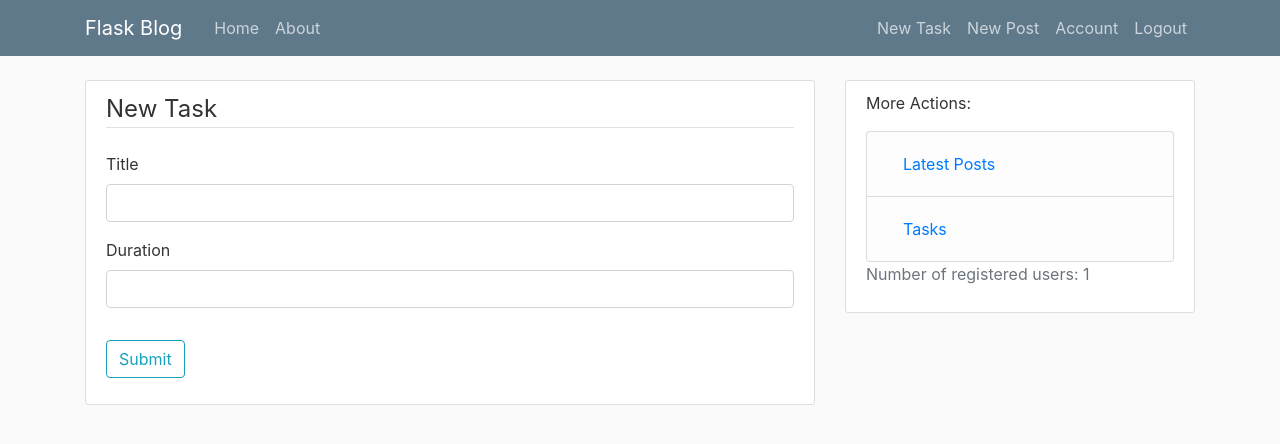
After one commit to royruho/flaskblog, a Flask app: page /task/new in a window 1280 px wide. The commit adds this page. Shown: the top 444 px of the page. Run offline with Flask 2, Linux system fonts and the light colour scheme; the visitor is signed in with stand-in values (Sample User, id 1); data comes from the database, SQL or seed files in the repository; both versions use the stored data as it was after the commit.

Commit message:
added tasks feature

```diff
--- a/flaskblog/__init__.py
+++ b/flaskblog/__init__.py
@@ -14,11 +14,13 @@ login_manager.login_message_category = 'info'  # bootstrap class for messages
 
 from flaskblog.users.routes import users
 from flaskblog.posts.routes import posts
+from flaskblog.tasks.routes import tasks
 from flaskblog.main.routes import main
 from flaskblog.errors.handlers import errors
 
 
 def create_app(config_class=Config):
+    print("create app")
     app = Flask(__name__)
     app.config.from_object(Config)
 
@@ -29,6 +31,7 @@ def create_app(config_class=Config):
 
     app.register_blueprint(users)
     app.register_blueprint(posts)
+    app.register_blueprint(tasks)
     app.register_blueprint(main)
     app.register_blueprint(errors)
 
--- a/flaskblog/models.py
+++ b/flaskblog/models.py
@@ -17,10 +17,15 @@ class User(db.Model, UserMixin):
     image_file = db.Column(db.String(20), nullable=False, default='default.jpg')
     password = db.Column(db.String(60), nullable=False)
     posts = db.relationship('Post', backref='author', lazy=True)
+    tasks = db.relationship('Task', backref='author', lazy=True)
 
     def get_reset_token(self, expires_sec=1800):
         s = Serializer(current_app.config['SECRET_KEY'], expires_sec)
         return s.dumps({'user_id': self.id}).decode('utf-8')
+
+    @classmethod
+    def get_num_registered(cls):
+        return cls.query.count()
 
     @staticmethod
     def verify_reset_token(token):
@@ -45,3 +50,27 @@ class Post(db.Model):
 
     def __repr__(self):
         return f"Post('{self.title}', '{self.date_posted}')"
+
+
+class Task(db.Model):
+    id = db.Column(db.Integer, primary_key=True)
+    title = db.Column(db.String(100), nullable=False)
+    date_created = db.Column(db.DateTime, nullable=False,
+                             default=datetime.utcnow)
+    duration_sec = db.Column(db.Integer, nullable=False)
+    date_run = db.Column(db.DateTime, nullable=True)
+    run_status = db.Column(db.Boolean, nullable=False, default=False)
+    user_id = db.Column(db.Integer, db.ForeignKey('user.id'), nullable=False)
+
+    def __repr__(self):
+        return f"Task('{self.title}', '{self.duration_sec}',{self.run_status})"
+
+    def run_task(self):
+        if self.run_status:
+            return False
+        self.run_status = True
+        self.date_run = datetime.utcnow()
+        return True
+
+    def get_status(self):
+        return self.run_status
--- /dev/null
+++ b/flaskblog/tasks/forms.py
@@ -0,0 +1,11 @@
+from flask_wtf import FlaskForm
+from wtforms import StringField, IntegerField, BooleanField, SubmitField
+from wtforms.validators import DataRequired, NumberRange
+
+
+class TaskForm(FlaskForm):
+    title = StringField('Title', validators=[DataRequired()])
+    duration_sec = IntegerField('Duration', validators=[DataRequired(),
+                                                        NumberRange(min=0,
+                                                                    max=100)])
+    submit = SubmitField('Submit')
--- /dev/null
+++ b/flaskblog/tasks/routes.py
@@ -0,0 +1,93 @@
+from flask import Blueprint, flash, redirect, url_for, render_template, abort, \
+    request
+from flask_login import login_required, current_user
+
+from flaskblog import db
+from flaskblog.models import Task, User
+from flaskblog.tasks.forms import TaskForm
+
+tasks = Blueprint('tasks', __name__)
+
+
+@tasks.route('/task/tasks')
+@login_required
+def user_tasks():
+    page = request.args.get('page', 1, type=int)
+    user = User.query.filter_by(username=current_user.username).first_or_404()
+    tasks = Task.query.filter_by(author=user).order_by(
+        Task.date_created.desc()).paginate(per_page=5, page=page)
+    return render_template('user_tasks.html', tasks=tasks, user=user,
+                           num_registered=User.get_num_registered())
+
+
+@tasks.route('/task/new', methods=['GET', 'POST'])
+@login_required
+def new_task():
+    form = TaskForm()
+    if form.validate_on_submit():
+        task_object = Task(title=form.title.data,
+                           duration_sec=form.duration_sec.data,
+                           author=current_user)
+        db.session.add(task_object)
+        db.session.commit()
+        flash('Task was created', 'success')
+        return redirect(url_for('main.home'))
+    return render_template('create_task.html', title='New Task',
+                           form=form, legend='New Task',
+                           num_registered=User.get_num_registered())
+
+
+@tasks.route('/task/<int:task_id>', methods=['GET', 'POST'])
+def task(task_id):
+    task_object = Task.query.get_or_404(task_id)
+    return render_template('task.html', title=task_object.title,
+                           task=task_object,
+                           num_registered=User.get_num_registered())
+
+
+@tasks.route('/task/<int:task_id>/update', methods=['GET', 'POST'])
+@login_required
+def update_task(task_id):
+    task_object = Task.query.get_or_404(task_id)
+    if task_object.author != current_user:
+        abort(403)
+    form = TaskForm()
+    if form.validate_on_submit():
+        task_object.title = form.title.data
+        task_object.duration_sec = form.duration_sec.data
+        db.session.commit()
+        flash('Task was updated', 'success')
+        return redirect(url_for('tasks.task', task_id=task_object.id))
+    elif request.method == 'GET':
+        form.title.data = task_object.title
+        form.duration_sec.data = task_object.duration_sec
+    return render_template('create_task.html', title='Update task',
+                           form=form, legend='Update task',
+                           num_registered=User.get_num_registered())
+
+
+@tasks.route('/task/<int:task_id>/delete', methods=['POST'])
+@login_required
+def delete_task(task_id):
+    task_object = Task.query.get_or_404(task_id)
+    if task_object.author != current_user:
+        abort(403)
+    db.session.delete(task_object)
+    db.session.commit()
+    flash('Task was deleted', category="success")
+    return redirect(url_for('tasks.user_tasks'))
+
+
+@tasks.route('/task/<int:task_id>/run', methods=['POST'])
+@login_required
+def run_task(task_id):
+    task_object = Task.query.get_or_404(task_id)
+    if task_object.author != current_user:
+        abort(403)
+    if task_object.run_task():
+        db.session.commit()
+        flash('Task submitted to run', category="success")
+    else:
+        flash('task already run', category="warning")
+
+    return redirect(url_for('tasks.user_tasks'))
--- a/flaskblog/templates/about.html
+++ b/flaskblog/templates/about.html
@@ -1,7 +1,7 @@
 {% extends "layout.html" %}
 
 {% block content %}
-    <h1>About Page !!!</h1>
+    <h1>About This Website</h1>
     {%  for post in posts %}
         <article class="media content-section">
           <div class="media-body">
--- /dev/null
+++ b/flaskblog/templates/create_task.html
@@ -0,0 +1,42 @@
+{% extends "layout.html" %}
+{% block content %}
+ <div class="content-section">
+        <form method="POST" action="">
+            {{ form.hidden_tag() }}
+            <fieldset class="form-group">
+                <legend class="border-bottom mb-4"> {{ legend }}</legend>
+                <div class="form-group">
+                    {{ form.title.label(class="form-control-label") }}
+                    {% if form.title.errors and form.title.data %}
+                        {{ form.title(class="form-control form-contol-lg
+                            is-invalid") }}
+                        <div class="invalid-feedback">
+                            {% for error in form.title.errors %}
+                                <span> {{ error }}</span>
+                            {% endfor %}
+                        </div>
+                    {% else %}
+                        {{ form.title(class="form-control form-contol-lg") }}
+                    {% endif %}
+                </div>
+                <div class="form-group">
+                    {{ form.duration_sec.label(class="form-control-label") }}
+                    {% if form.duration_sec.errors and form.duration_sec.data %}
+                        {{ form.duration_sec(class="form-control form-contol-lg
+                            is-invalid") }}
+                        <div class="invalid-feedback">
+                            {% for error in form.duration_sec.errors %}
+                                <span> {{ error }}</span>
+                            {% endfor %}
+                        </div>
+                    {% else %}
+                        {{ form.duration_sec(class="form-control form-contol-lg") }}
+                    {% endif %}
+                </div>
+            </fieldset>
+            <div class="form-group">
+                {{ form.submit(class="btn btn-outline-info") }}
+            </div>
+        </form>
+    </div>
+{% endblock content %}
--- a/flaskblog/templates/layout.html
+++ b/flaskblog/templates/layout.html
@@ -33,6 +33,11 @@
             <!-- Navbar Right Side -->
             <div class="navbar-nav">
                 {% if current_user.is_authenticated %}
+                    <a class="nav-item nav-link" href="{{ url_for
+                    ('tasks.new_task')
+                            }}">
+                        New Task
+                    </a>
                     <a class="nav-item nav-link" href="{{ url_for
                     ('posts.new_post')
                             }}">
@@ -79,13 +84,23 @@
         </div>
         <div class="col-md-4">
           <div class="content-section">
-            <h3>Our Sidebar</h3>
-            <p class='text-muted'>You can put any information here you'd like.
-              <ul class="list-group">
-                <li class="list-group-item list-group-item-light">Latest Posts</li>
-                <li class="list-group-item list-group-item-light">Announcements</li>
-                <li class="list-group-item list-group-item-light">Calendars</li>
-                <li class="list-group-item list-group-item-light">etc</li>
+            <p>More Actions:
+              <ul class="list-group text-muted">
+                <li class="list-group-item list-group-item-light">
+                    <a class="nav-item nav-link" href="{{
+                            url_for('main.latest_posts') }}">
+                        Latest Posts
+                    </a>
+                </li>
+                {% if current_user.is_authenticated %}
+                    <li class="list-group-item list-group-item-light">
+                        <a class="nav-item nav-link" href="{{
+                                url_for('tasks.user_tasks') }}">
+                            Tasks
+                        </a>
+                    </li>
+                {% endif %}
+                Number of registered users: {{ num_registered }}
               </ul>
             </p>
           </div>
--- a/run_app.py
+++ b/run_app.py
@@ -1,6 +1,7 @@
-from flaskblog import create_app
+from flaskblog import create_app, db
 
 app = create_app()
+db.create_all(app=app)
 
 if __name__ == '__main__':
     app.run()
```
Also changed, not shown: flaskblog/main/routes.py (+16 -4 lines), flaskblog/posts/routes.py (+7 -4 lines), flaskblog/templates/home.html (+11 -1 lines), flaskblog/templates/task.html (added, +80 -0 lines), flaskblog/templates/user_tasks.html (added, +57 -0 lines), flaskblog/users/routes.py (+18 -7 lines), flaskblog/site.db, flaskblog/static/profile_pics/Capture.JPG (added), flaskblog/tasks/__init__.py (added).
